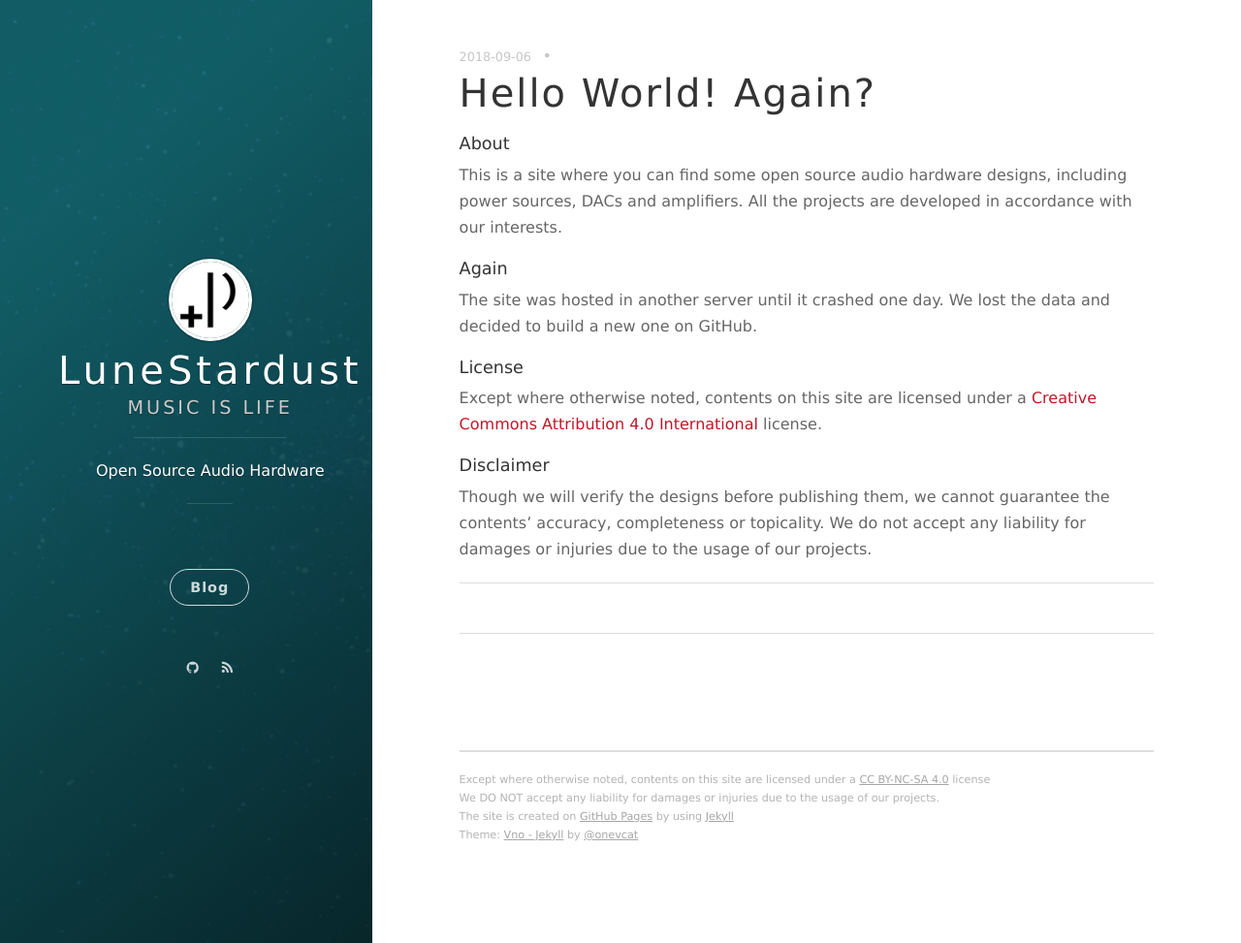
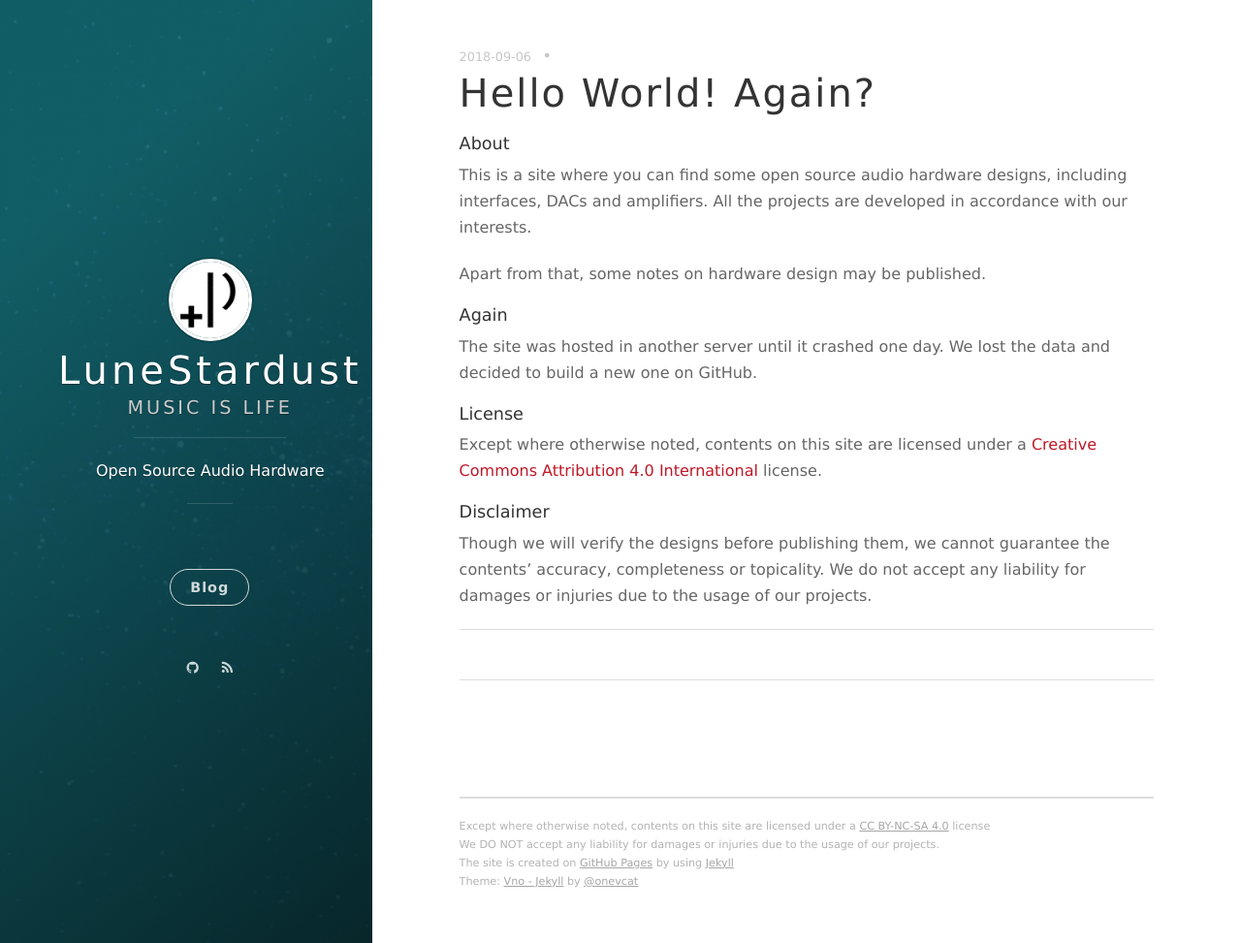
Before and after one commit to lunestardust/lunestardust.github.io, a Jekyll site: the page built from _posts/2018-09-06-hello-world.markdown, in a window 1280 px wide and 973 px high. Shown: the whole window at 97% size. Built offline with Jekyll 4.4.1, drawn with Linux system fonts in a browser that asks for light colours; nearby versions of some CDN libraries.

Commit message:
hello word

```diff
--- a/_posts/2018-09-06-hello-world.markdown
+++ b/_posts/2018-09-06-hello-world.markdown
@@ -7,8 +7,11 @@ date: 2018-09-06 20:57:24.000000000 +08:00
 #### About
 
 This is a site where you can find some open source audio hardware designs,
-including power sources, DACs and amplifiers.
+including interfaces, DACs and amplifiers.
 All the projects are developed in accordance with our interests.
+
+Apart from that,
+some notes on hardware design may be published.
 
 #### Again
 
```
